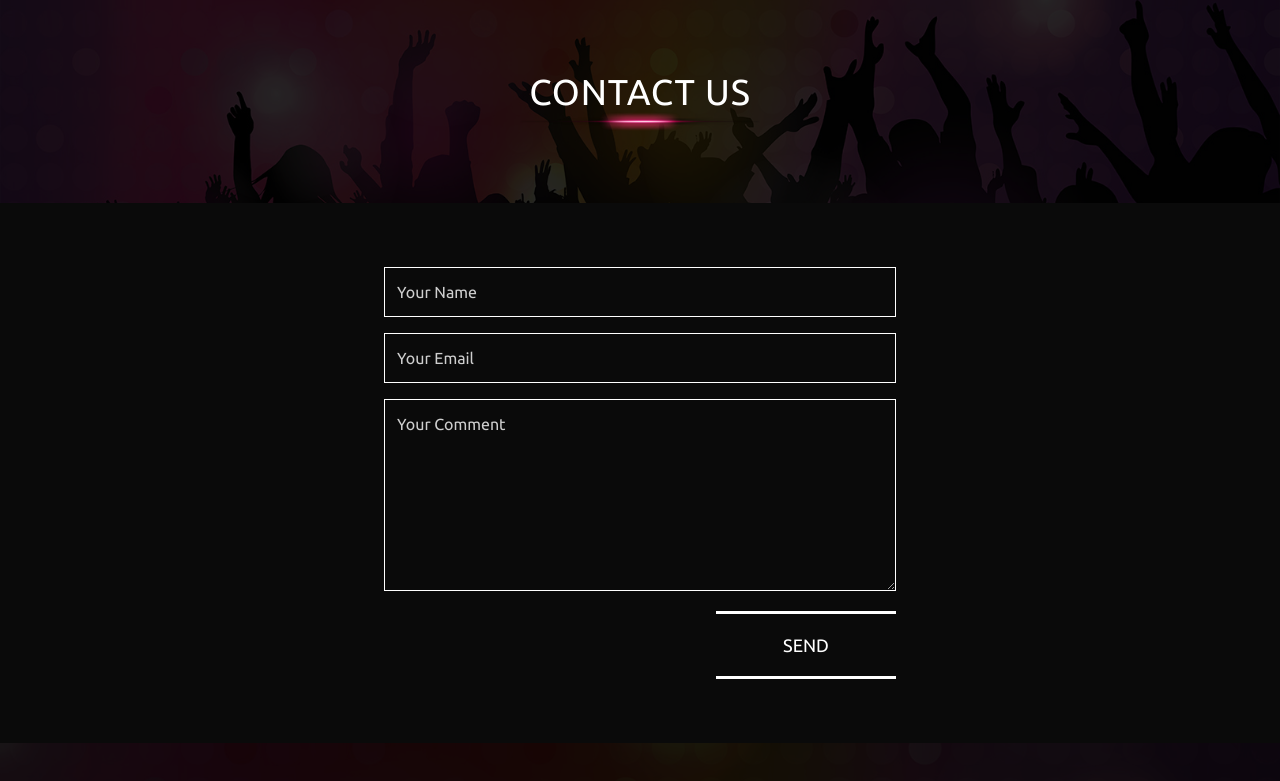
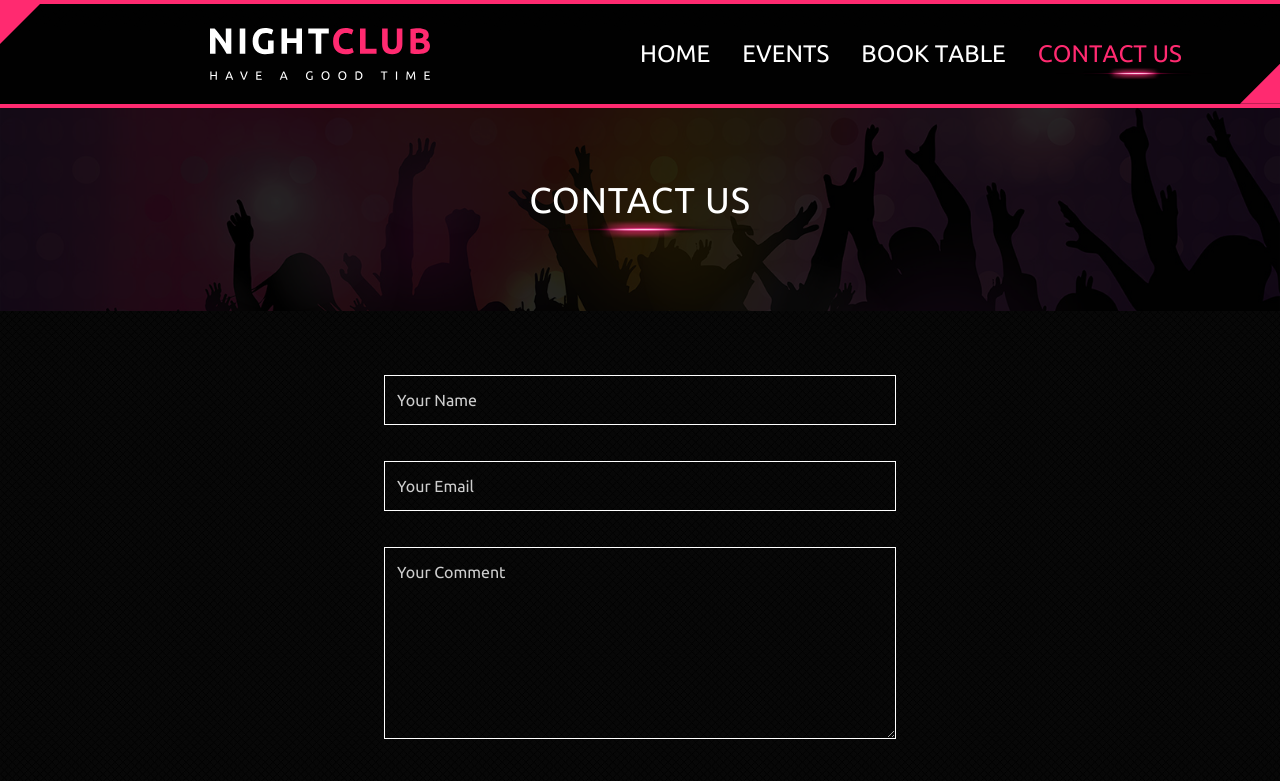
Before and after one commit to Smedegaardx/frontend_eksamen, a Next.js app: page /contact in a window 1280 px wide. Shown: the top 781 px of the page. Built offline with nearby package versions, Linux system fonts and the light colour scheme.

Commit message:
Validering virker og formen er stylet færdig, så det hele mega spiller nu. Det kan godt være jeg lige finpudser på et tidspunkt

```diff
--- a/src/app/contact/page.js
+++ b/src/app/contact/page.js
@@ -1,10 +1,12 @@
 import ContactForm from "@/components/Contact/ContactForm";
 import Footer from "@/components/Footer";
+import Header from "@/components/Header/Header";
 import Siteheader from "@/components/Siteheader";
 
 export default function Home() {
   return (
     <div>
+      <Header></Header>
       <Siteheader title="Contact Us"></Siteheader>
       <ContactForm></ContactForm>
       <Footer></Footer>
--- a/src/components/Contact/ContactForm.jsx
+++ b/src/components/Contact/ContactForm.jsx
@@ -1,24 +1,118 @@
+"use client";
+
 import Button from "@/components/Button";
+import { useState } from "react";
+import { z } from "zod";
+
+const contactSchema = z.object({
+  name: z
+    .string()
+    .min(2, "Name must be at least 2 characters")
+    .max(30, "Name must be less than 30 characters"),
+  email: z.email("Invalid email address"),
+  content: z
+    .string()
+    .min(10, "Comment must be at least 10 characters")
+    .max(500, "Comment must be less than 500 characters"),
+});
 
 const ContactForm = () => {
+  const [success, setSuccess] = useState(false);
+  const [errors, setErrors] = useState({});
+  const [formData, setFormData] = useState({
+    name: "",
+    email: "",
+    content: "",
+  });
+
+  const handleSubmit = async (e) => {
+    e.preventDefault();
+
+    const result = contactSchema.safeParse(formData);
+    if (!result.success) {
+      setErrors(result.error.flatten().fieldErrors);
+      return;
+    }
+
+    const payload = {
+      ...result.data,
+      date: new Date().toISOString(),
+    };
+
+    const response = await fetch("http://localhost:4000/contact_messages", {
+      method: "POST",
+      headers: { "Content-Type": "application/json" },
+      body: JSON.stringify(payload),
+    });
+
+    if (response.ok) {
+      setSuccess(true);
+      setErrors({});
+      setFormData({ name: "", email: "", content: "" });
+      setTimeout(() => setSuccess(false), 5000);
+    }
+  };
+
   return (
-    // TODO: tilføj pattern bg
-    <section className="flex flex-col items-center py-16 px-4">
-      <form className="flex flex-col items-center gap-4 w-full max-w-lg">
+    <section className="flex flex-col items-center py-16 bg-[url(/assets/bg/pattern_bg.jpg)] bg-cover bg-center">
+      <form
+        onSubmit={handleSubmit}
+        noValidate
+        className="flex flex-col items-center gap-4 w-full max-w-lg"
+      >
+        <div className="w-full">
           <input
             className="w-full border border-white text-white placeholder:text-white/80 focus:outline-none focus:border-brand focus:ring-1 focus:ring-brand p-3"
             type="text"
             placeholder="Your Name"
+            value={formData.name}
+            onChange={(e) => setFormData({ ...formData, name: e.target.value })}
           />
+          <div className="self-start min-h-5">
+            {errors.name?.[0] && (
+              <p className="text-red-400 text-sm">{errors.name[0]}</p>
+            )}
+          </div>
+        </div>
+
+        <div className="w-full">
           <input
             className="w-full border border-white text-white placeholder:text-white/80 focus:outline-none focus:border-brand focus:ring-1 focus:ring-brand p-3"
             type="email"
             placeholder="Your Email"
+            value={formData.email}
+            onChange={(e) =>
+              setFormData({ ...formData, email: e.target.value })
+            }
           />
+          <div className="self-start min-h-5">
+            {errors.email?.[0] && (
+              <p className="text-red-400 text-sm">{errors.email[0]}</p>
+            )}
+          </div>
+        </div>
+
+        <div className="w-full">
           <textarea
             className="w-full border border-white text-white placeholder:text-white/80 focus:outline-none focus:border-brand focus:ring-1 focus:ring-brand p-3 min-h-48 resize-y"
             placeholder="Your Comment"
-        ></textarea>
+            value={formData.content}
+            onChange={(e) =>
+              setFormData({ ...formData, content: e.target.value })
+            }
+          />
+          <div className="self-start min-h-5">
+            {errors.content?.[0] && (
+              <p className="text-red-400 text-sm">{errors.content[0]}</p>
+            )}
+            {success && (
+              <p className="text-green-400 text-sm self-start">
+                Tak! Din besked er blevet sendt.
+              </p>
+            )}
+          </div>
+        </div>
+
         <div className="flex justify-end max-w-lg w-full mt-1">
           <Button buttonText="Send" />
         </div>
```
Lines whose indentation alone changed are shown as unchanged.
